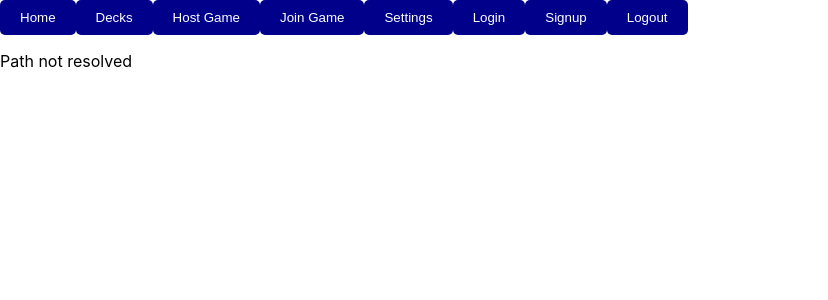
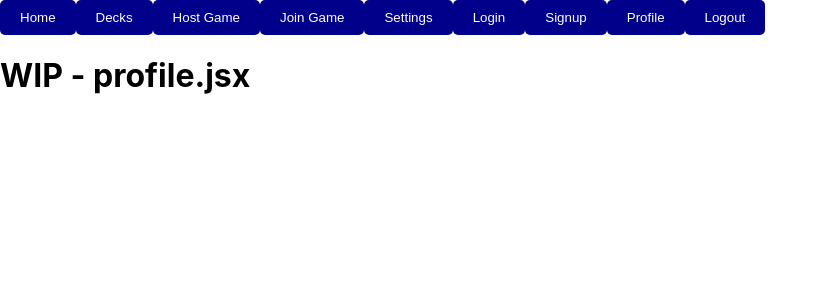
Before and after one commit to WSU-4110/uniq-quiz, a React (Create React App) app in the folder client/: page /profile in a window 1280 px wide. Shown: the top 300 px of the page, without its empty margins (0-828 px from the left). Built offline with nearby package versions, Linux system fonts and the light colour scheme.

Commit message:
Added profile page, added Logo and TitleLogo

```diff
--- a/client/src/App.js
+++ b/client/src/App.js
@@ -11,6 +11,7 @@ import Cards from './pages/Decks/Cards.jsx';
 import Join from './pages/Game/Join.jsx';
 import  Host from './pages/Game/Host.jsx';
 import UserSettings from './pages/Auth/UserSettings';
+import Profile from './pages/Profile.jsx'
 
 axios.defaults.withCredentials = true;
 axios.defaults.headers.common['Content-Type'] = 'application/json';
@@ -31,6 +32,7 @@ function App() {
                 <Route path="/host" element={<Host />} />
                 <Route path="/settings" element={<UserSettings />} />
                 <Route path="*" element={<p>Path not resolved</p>} />
+                <Route path="/profile" element={<Profile/>} />
             </Routes>
         </div>
   );
--- a/client/src/global/Navbar.jsx
+++ b/client/src/global/Navbar.jsx
@@ -38,6 +38,7 @@ export default function Navbar({isLoggedIn = false}){
                 <Link to="/settings"><StyledButton>Settings</StyledButton></Link>
                 <Link to="/login"><StyledButton>Login</StyledButton></Link>
                 <Link to="/signup"><StyledButton>Signup</StyledButton></Link>
+                <Link to="/profile"><StyledButton>Profile</StyledButton></Link>
                 <Link to="/api/auth/signout"><StyledButton>Logout</StyledButton></Link>
             </navMenu>
         </topnav>
--- /dev/null
+++ b/client/src/pages/Profile.jsx
@@ -0,0 +1,9 @@
+import React from 'react';
+
+function Profile() {
+    return (
+        <h1>WIP - profile.jsx</h1>
+    )
+}
+
+export default Profile;
```
Also changed, not shown: client/src/TitleLogo.svg (added), client/src/logo.svg.
